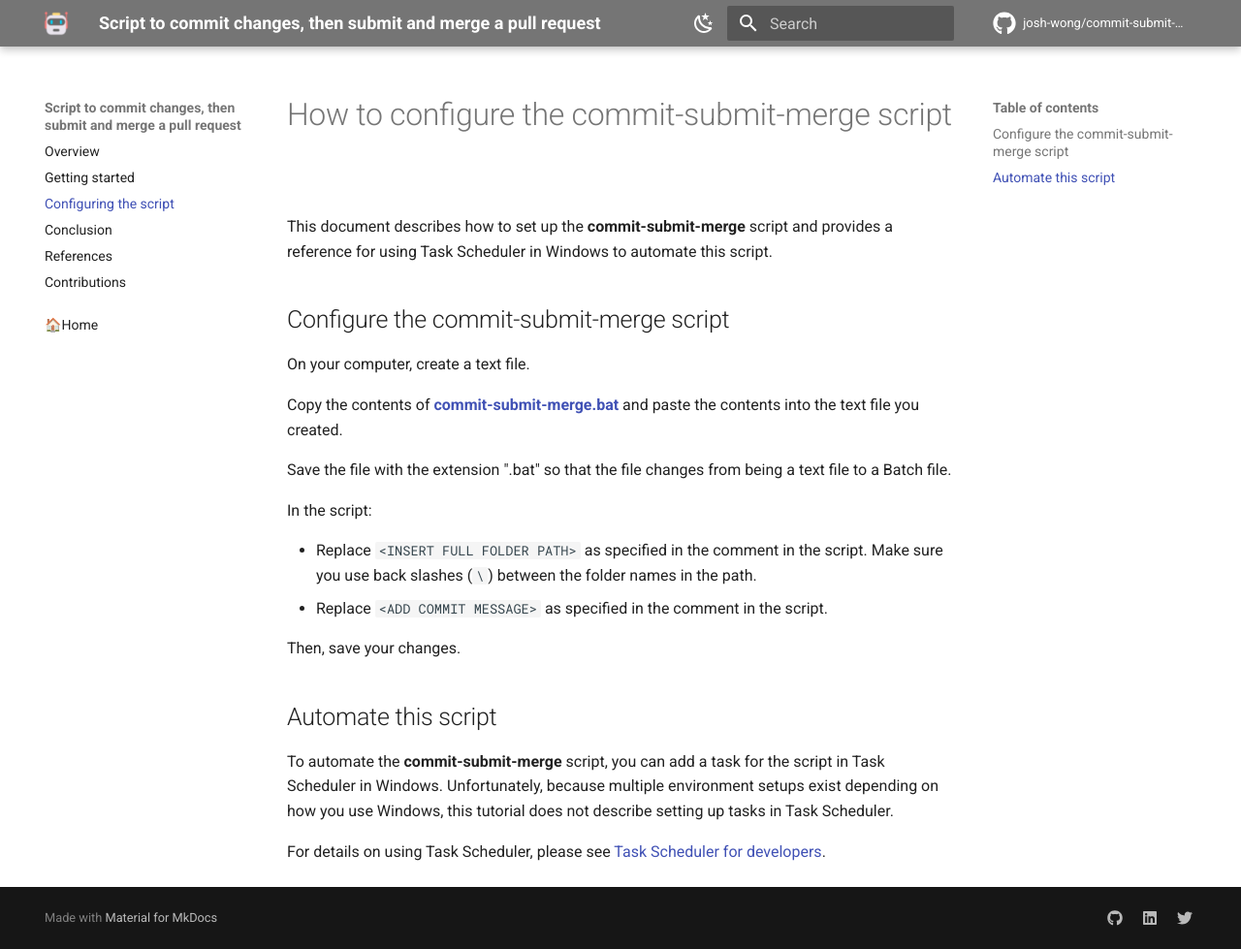
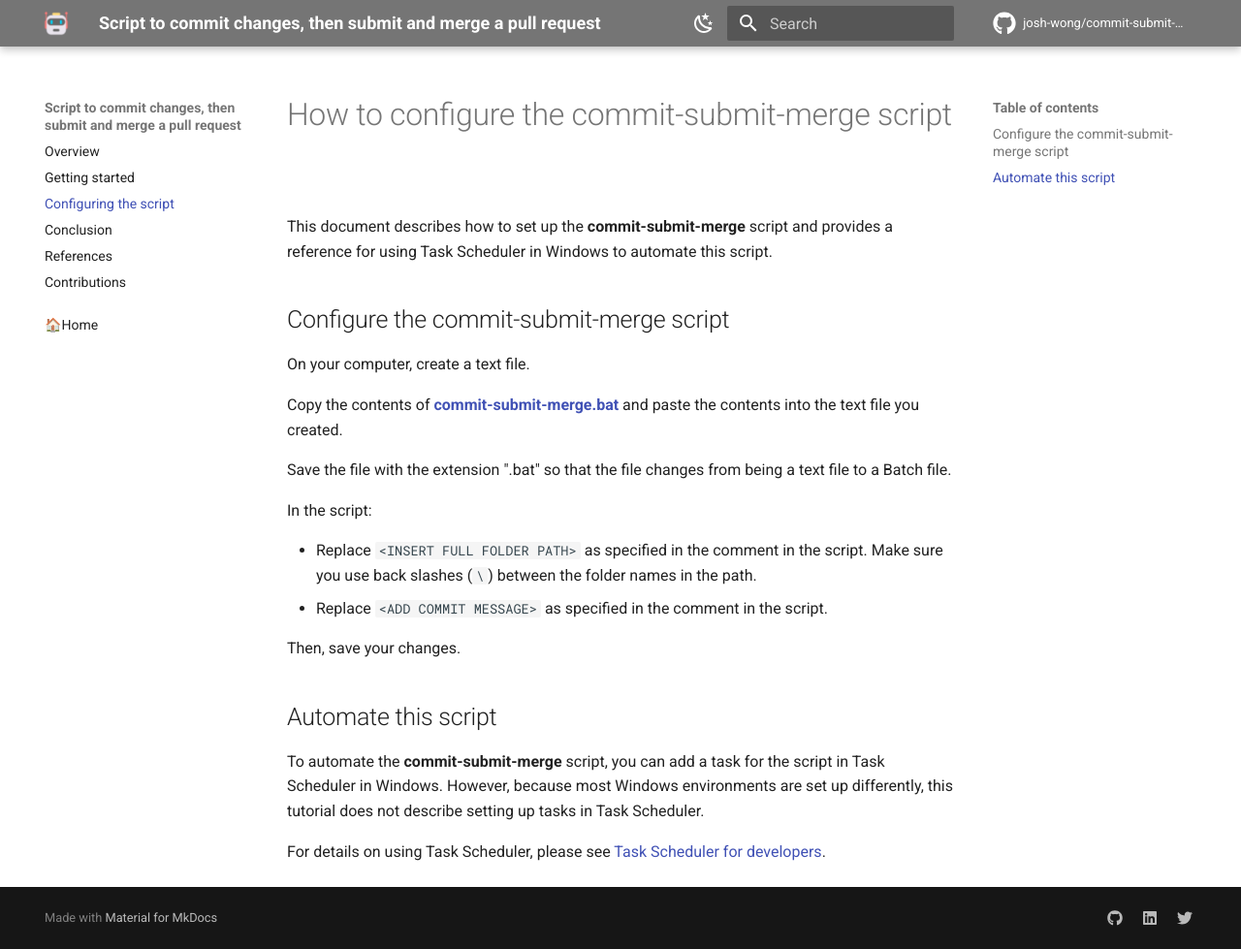
Before and after one commit to josh-wong/commit-submit-merge-script, an MkDocs documentation site: the page built from docs/02_configuring-script.md, in a window 1280 px wide and 979 px high. Shown: the whole window at 97% size. Built offline with MkDocs 1.6.1 and Material for MkDocs 9.7.7, drawn with Linux system fonts in a browser that asks for light colours; comment, search, counter and statistics services are not loaded.

Commit message:
Revise some text

```diff
--- a/docs/02_configuring-script.md
+++ b/docs/02_configuring-script.md
@@ -19,6 +19,6 @@ Then, save your changes.
 
 ## Automate this script
 
-To automate the **commit-submit-merge** script, you can add a task for the script in Task Scheduler in Windows. Unfortunately, because multiple environment setups exist depending on how you use Windows, this tutorial does not describe setting up tasks in Task Scheduler.
+To automate the **commit-submit-merge** script, you can add a task for the script in Task Scheduler in Windows. However, because most Windows environments are set up differently, this tutorial does not describe setting up tasks in Task Scheduler.
 
 For details on using Task Scheduler, please see [Task Scheduler for developers](https://docs.microsoft.com/en-us/windows/win32/taskschd/task-scheduler-start-page).
```
